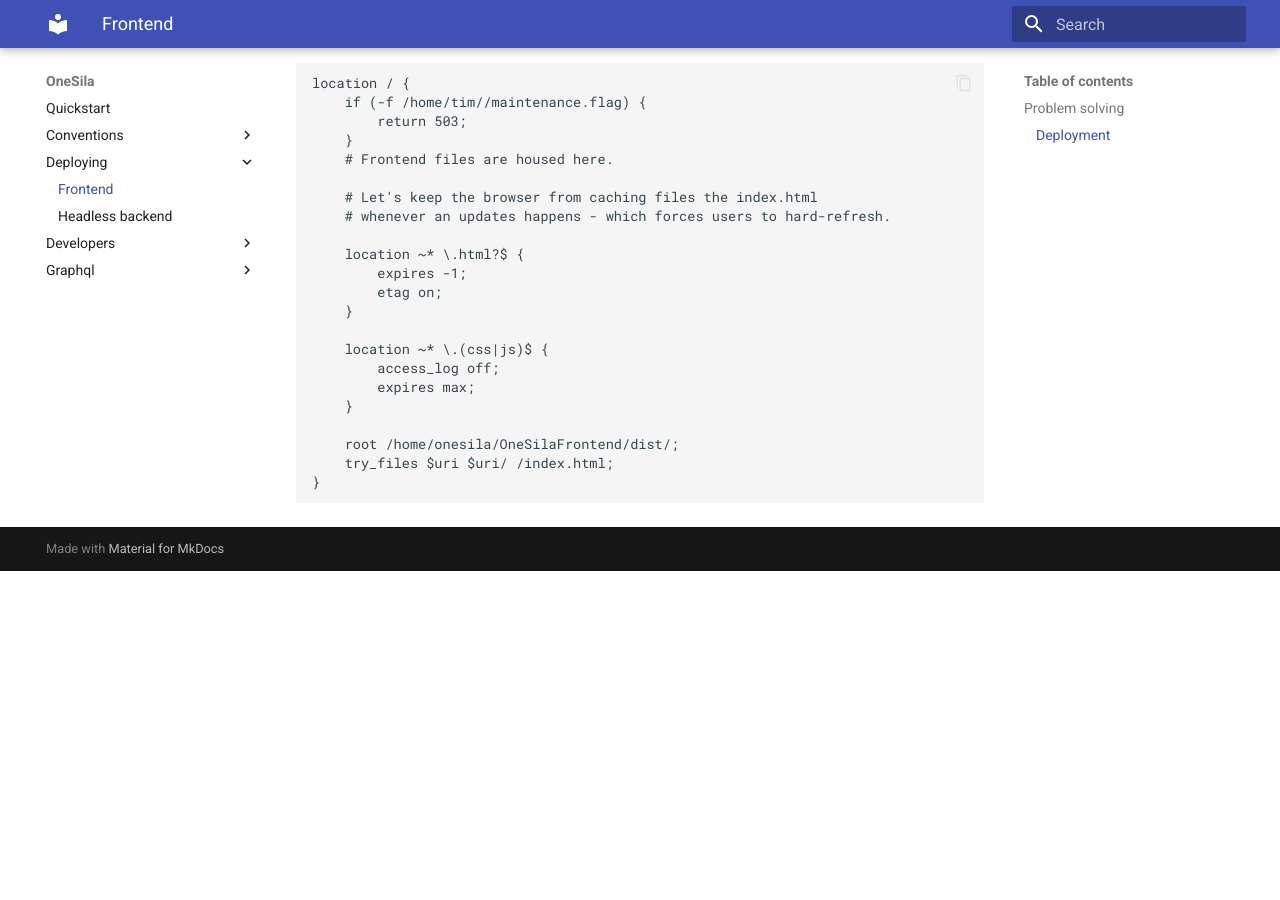
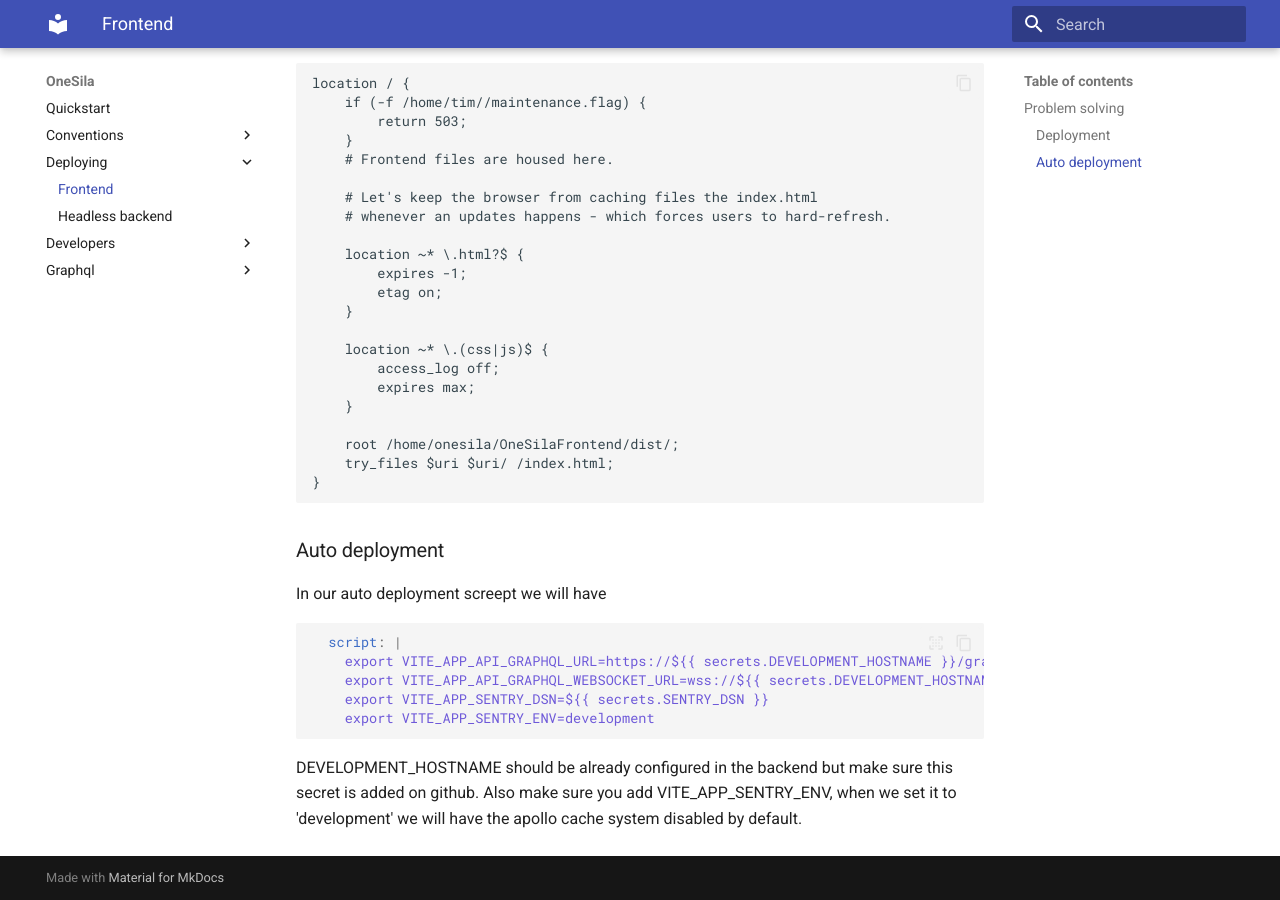
Before and after one commit to OneSila/OneSilaDocs, an MkDocs documentation site: the page built from docs/deploying/frontend.md, in a window 1280 px wide and 900 px high, scrolled down 945 px. Built offline with MkDocs 1.6.1 and Material for MkDocs 9.7.7, drawn with Linux system fonts in a browser that asks for light colours; before the commit the page ends 1516 px from its top, so only the background shows below that.

Commit message:
add notes about VITE_APP_SENTRY_ENV

````diff
--- a/docs/deploying/frontend.md
+++ b/docs/deploying/frontend.md
@@ -66,3 +66,19 @@ Section 2: The new root - everything vue/frontend:
         root /home/onesila/OneSilaFrontend/dist/;
         try_files $uri $uri/ /index.html;
     }
+
+
+### Auto deployment
+
+In our auto deployment screept we will have
+
+```yaml
+  script: |
+    export VITE_APP_API_GRAPHQL_URL=https://${{ secrets.DEVELOPMENT_HOSTNAME }}/graphql/
+    export VITE_APP_API_GRAPHQL_WEBSOCKET_URL=wss://${{ secrets.DEVELOPMENT_HOSTNAME }}/graphql/
+    export VITE_APP_SENTRY_DSN=${{ secrets.SENTRY_DSN }}
+    export VITE_APP_SENTRY_ENV=development
+```
+
+DEVELOPMENT_HOSTNAME should be already configured in the backend but make sure this secret is added on github.
+Also make sure you add VITE_APP_SENTRY_ENV, when we set it to 'development' we will have the apollo cache system disabled by default.
````
